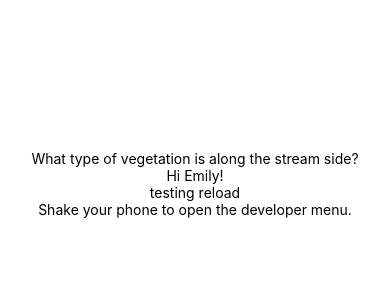
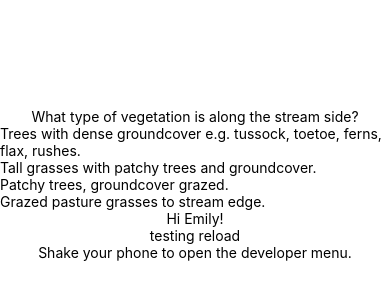
Before and after one commit to simon-jk-casey/waterfront, a React Native app: screen / in a window 390 px wide. Shown: the part 238-538 px from the top of the page. Built offline with nearby package versions, Linux system fonts and the light colour scheme.

Commit message:
answer responses rendering from array map

```diff
--- a/App.js
+++ b/App.js
@@ -2,15 +2,19 @@ import React from 'react'
 import { StyleSheet, Text, View } from 'react-native'
 
 import Questions from './src/components/questions'
+import Answers from './src/components/answers'
 
 import * as sectionOne from './src/lib/questionnaire/sectionOne'
 
 export default class App extends React.Component {
   render () {
     const question = sectionOne.q1a.title
+    const responses = sectionOne.q1a.responses
+
     return (
       <View style={styles.container}>
         <Questions question={question} />
+        <Answers responses={responses} />
         <Text>Hi Emily!</Text>
         <Text>testing reload</Text>
         <Text>Shake your phone to open the developer menu.</Text>
--- /dev/null
+++ b/src/components/answers.js
@@ -0,0 +1,16 @@
+import React from 'react'
+import { StyleSheet, Text, View } from 'react-native'
+
+export default class Answers extends React.Component {
+  render () {
+    return (
+      <View>
+        {this.props.responses.map(response => {
+          return (
+            <Text key={response.score}>{response.response}</Text>
+          )
+        })}
+      </View>
+    )
+  }
+}
--- a/src/components/questions.js
+++ b/src/components/questions.js
@@ -1,7 +1,5 @@
 import React from 'react'
 import { StyleSheet, Text, View } from 'react-native'
-
-import * as questions from '../lib/questionnaire/sectionOne'
 
 export default class Questions extends React.Component {
   render () {
```
